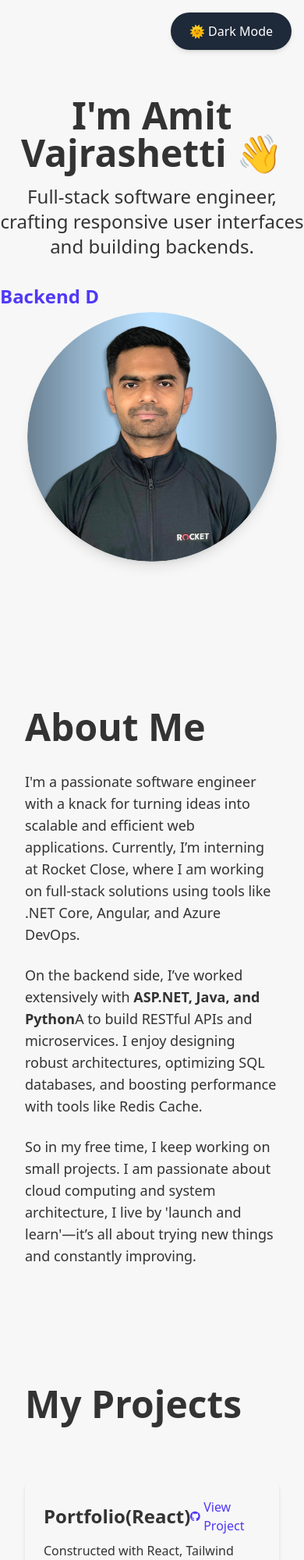
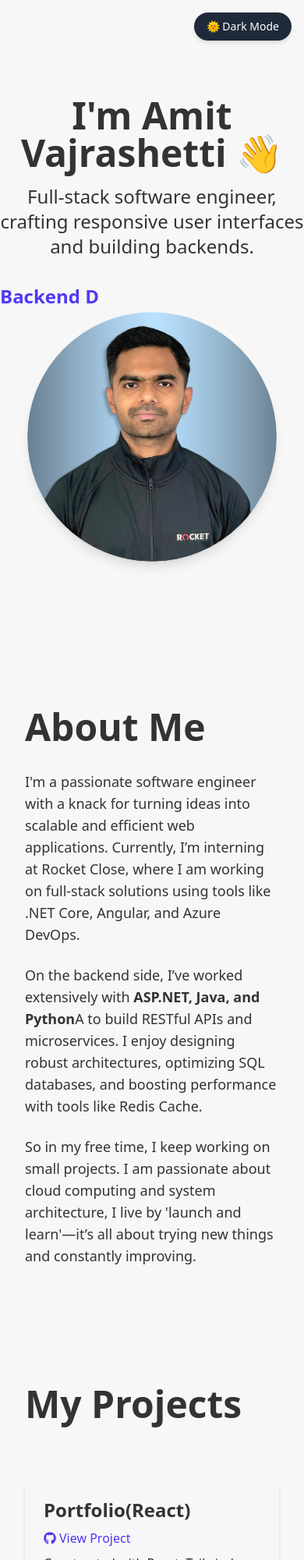
Before and after one commit to alderbee/portfolio_V2, a React (Vite) app: page / in a window 390 px wide. Shown: the top 2000 px of the page at 78% size. Built offline with nearby package versions, Linux system fonts and the light colour scheme.

Commit message:
mobile view css adjustments

```diff
--- a/src/App.jsx
+++ b/src/App.jsx
@@ -26,10 +26,10 @@ const App = () => {
   return (
     <div className="App">
 
-      <div className="fixed top-4 right-4">
+      <div className="fixed top-4 right-4 z-50 sm:top-6 sm:right-6">
         <button
           onClick={toggleTheme}
-          className="bg-gray-800 text-white px-6 py-3 rounded-full shadow-md hover:bg-gray-700 transition"
+          className="bg-gray-800 text-white px-4 py-2 rounded-full shadow-md hover:bg-gray-700 transition text-sm sm:text-base"
         >
           {isDarkMode ? '🌙 Light Mode' : '🌞 Dark Mode'}
         </button>
--- a/src/components/Home.jsx
+++ b/src/components/Home.jsx
@@ -57,7 +57,7 @@ function Home() {
         <div className="lg:mt-0 lg:w-1/2">
           <img
             src="././profile.png"
-            alt="Amita"
+            alt="Amit"
             className="rounded-full shadow-lg w-80 h-80 mx-auto lg:mx-0"
           />
         </div>
--- a/src/components/Projects.jsx
+++ b/src/components/Projects.jsx
@@ -61,7 +61,7 @@ const Projects = () => {
               className="p-6 rounded-xl shadow-md hover:shadow-xl transition"
             >
 
-              <div className="flex items-center justify-between mb-2">
+              <div className="flex flex-col sm:flex-row sm:items-center sm:justify-between gap-2 mb-2">
                 <h2 className="text-2xl font-semibold">{project.name}</h2>
                 {project.link && (
                   <a
```
